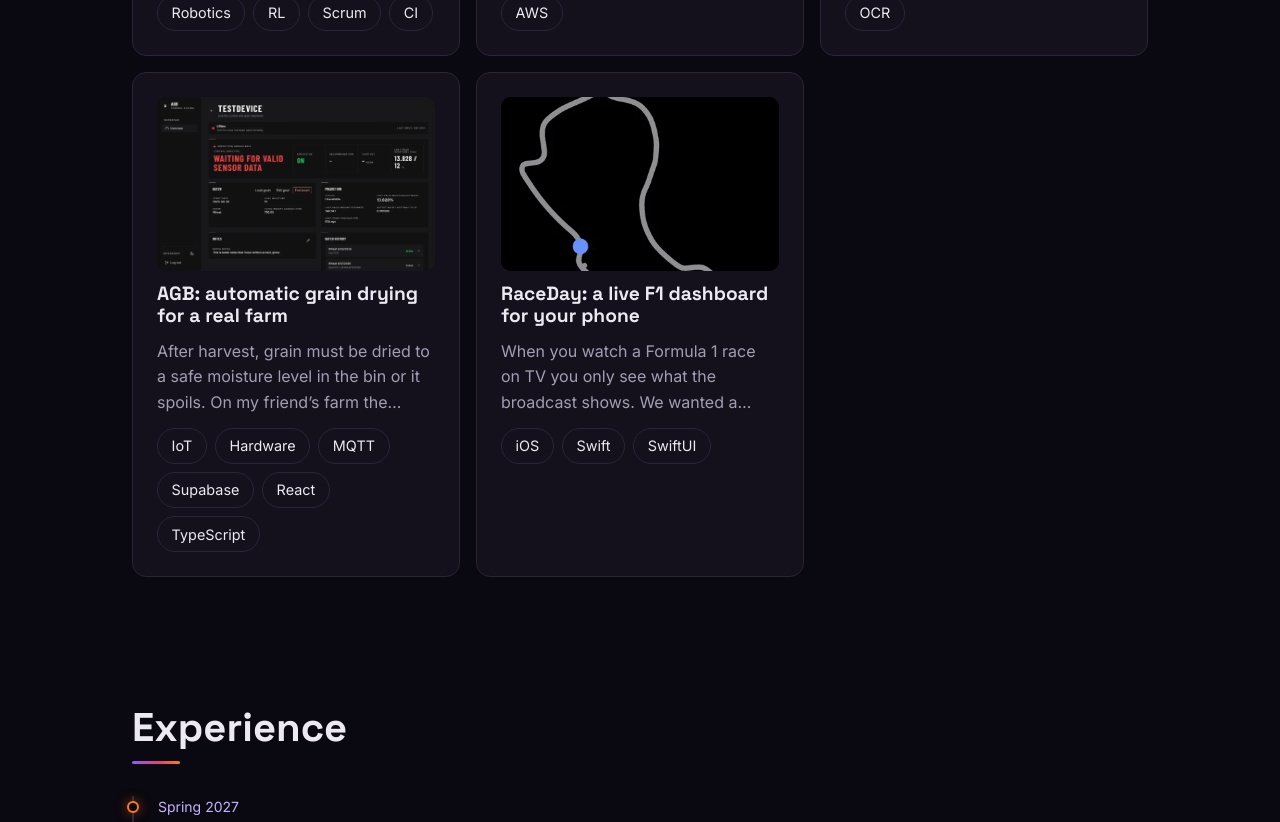
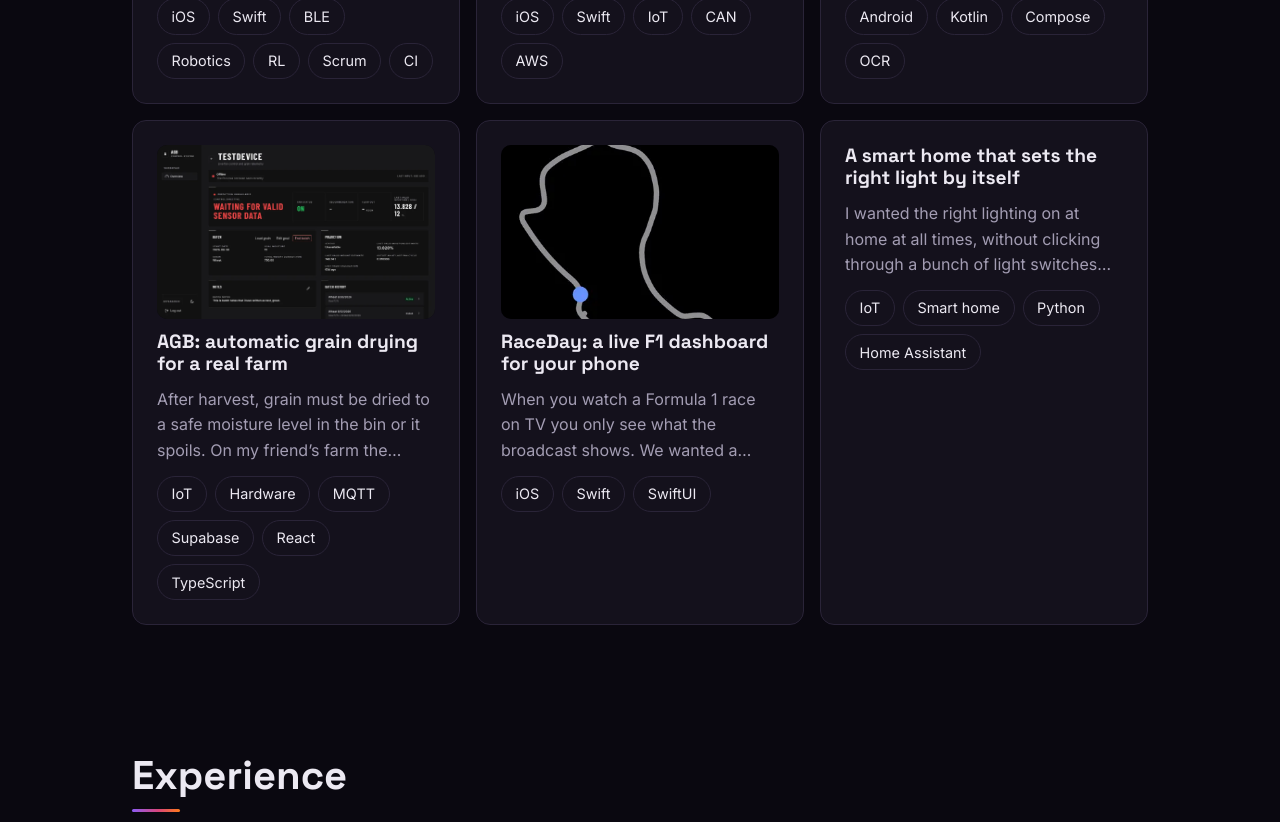
Before and after one commit to Zapeman02/portfolio, a React (Vite) app: page / in a window 1280 px wide. Shown: the part 1420-2242 px from the top of the page. Built offline with nearby package versions, Linux system fonts and the light colour scheme.

Commit message:
Add smart home project
Home Assistant on a Raspberry Pi with Git-based config deploys and custom lighting scripts.

```diff
--- a/src/data/projects.ts
+++ b/src/data/projects.ts
@@ -142,4 +142,21 @@ export const projects: Project[] = [
     ],
     links: [],
   },
+  {
+    id: 'smart-home',
+    title: 'A smart home that sets the right light by itself',
+    problem:
+      'I wanted the right lighting on at home at all times, without clicking through a bunch of light switches and apps.',
+    solution:
+      'Home Assistant on a Raspberry Pi that runs the home by itself: lights follow the time of day, wake-up lighting brightens slowly in the morning and the TV backlight syncs with the screen. Just for fun, the lights also blink when someone gifts subs on Twitch.',
+    how: [
+      'The whole config lives in Git: protected main, every change through a PR, and a small add-on I wrote pulls main onto the Pi and reloads Home Assistant without a restart.',
+      'Custom Python scripts for the lighting (circadian rhythm, color wave, ambient sync), shared in a public repo with ready-made automations.',
+      'An add-on of my own that listens to Twitch events.',
+      'Secrets and keys stay on the Pi, never in Git.',
+    ],
+    tags: ['IoT', 'Smart home', 'Python', 'Home Assistant'],
+    images: [],
+    links: [{ label: 'Python scripts on GitHub', url: 'https://github.com/Zapeman02/home_assistant_python_scripts' }],
+  },
 ]
```
